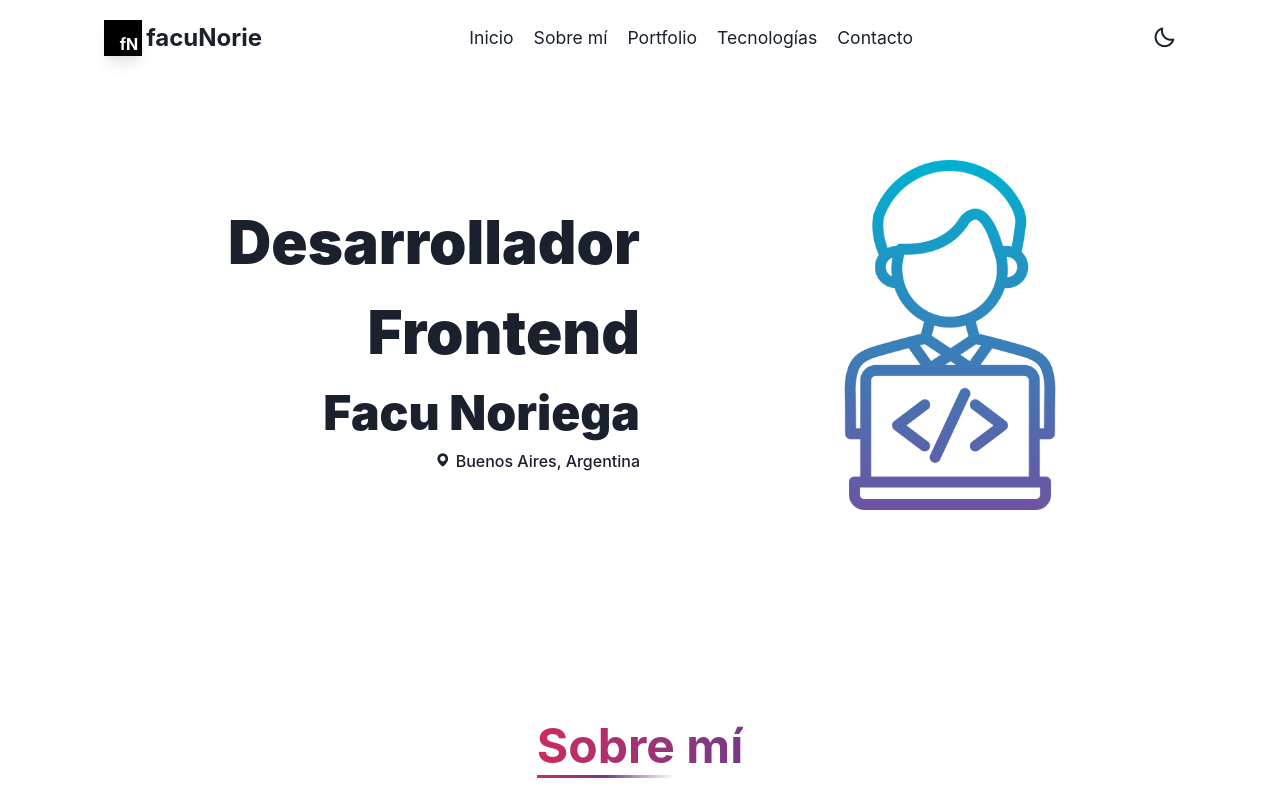
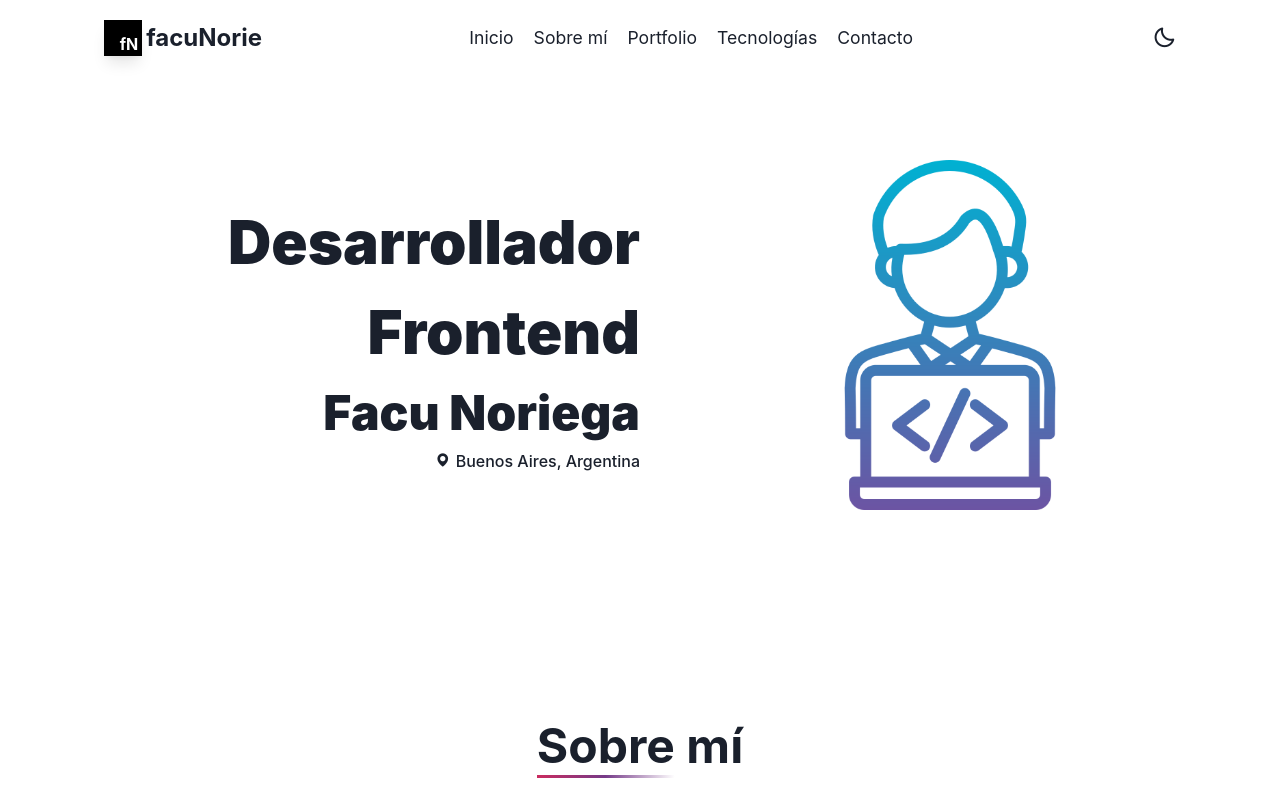
Before and after one commit to facuNorie/PortfolioV2, a React (Vite) app: page / in a window 1280 px wide. Shown: the top 800 px of the page. Built offline with nearby package versions, Linux system fonts and the light colour scheme; no server answers.

Commit message:
Changing title color of sections

```diff
--- a/src/components/Title/index.jsx
+++ b/src/components/Title/index.jsx
@@ -1,5 +1,5 @@
-import React from 'react';
-import { Text } from '@chakra-ui/react';
+import React from 'react'
+import { Text } from '@chakra-ui/react'
 
 export default function Title({ title, colorA, colorB }) {
   return (
@@ -7,8 +7,6 @@ export default function Title({ title, colorA, colorB }) {
       fontSize='5xl'
       fontWeight='bold'
       display='inline'
-      bgGradient={`linear(to-r, ${colorA},${colorB} )`}
-      bgClip='text'
       style={{
         borderBottom: '3px solid',
         borderImage: `linear-gradient(to right, ${colorA}, ${colorB}, transparent,transparent) 1`,
@@ -16,5 +14,5 @@ export default function Title({ title, colorA, colorB }) {
     >
       {title}
     </Text>
-  );
+  )
 }
```
